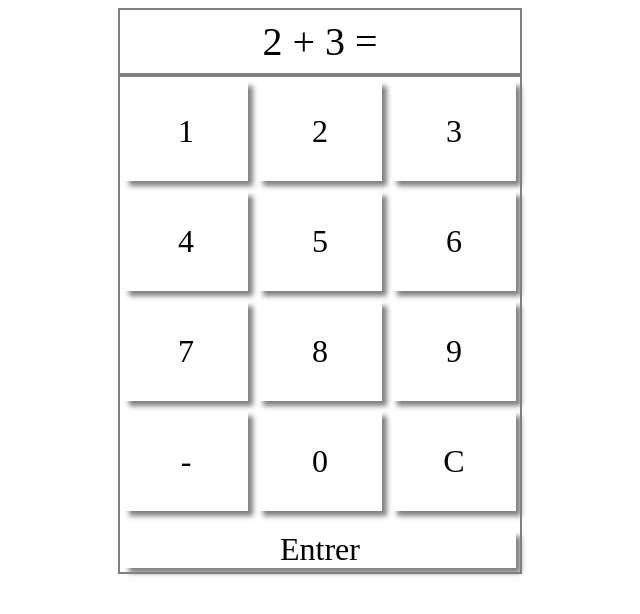
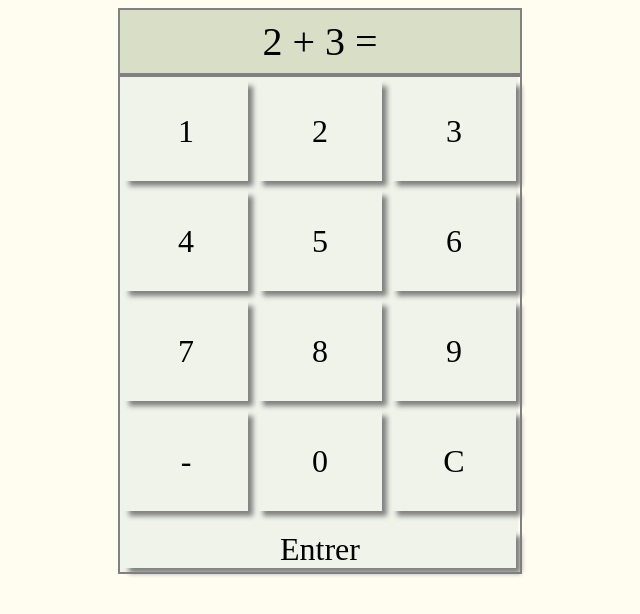
Before and after one commit to botlane-feeder/mental-calculation-gui, a SvelteKit app: page / in a window 1280 px wide. Shown: the top 614 px of the page, without its empty margins (322-962 px from the left). Built offline with nearby package versions, Linux system fonts and the light colour scheme.

Commit message:
UPDATE : Mise à jour des couleurs de fond + ADD : Ajout de couleur à la réussite ou à l'echec

```diff
--- a/src/app.html
+++ b/src/app.html
@@ -4,6 +4,7 @@
 		<meta charset="utf-8" />
 		<link rel="icon" href="%sveltekit.assets%/favicon.png" />
 		<meta name="viewport" content="width=device-width, initial-scale=1" />
+		<style>body{background-color: #FFFDF0;}</style>
 		%sveltekit.head%
 	</head>
 	<body data-sveltekit-preload-data="hover">
--- a/src/components/Equation.svelte
+++ b/src/components/Equation.svelte
@@ -18,5 +18,7 @@
     font-size: 40px;
 
     border: solid 2px grey;
+
+    background-color: #D9DFC6;
   }
 </style>
--- a/src/components/Keypad.svelte
+++ b/src/components/Keypad.svelte
@@ -61,6 +61,8 @@
     box-shadow: 5px 5px 5px grey;
     transition: all 0.3s ease;
 
+    /* background-color: #FFF2C2; */
+
   }
   .cell:hover{
     box-shadow: -5px -5px 5px grey;
--- a/src/components/MentalCalculation.svelte
+++ b/src/components/MentalCalculation.svelte
@@ -10,6 +10,8 @@
     {"equation":"20 + 5", "response":25},
     {"equation":"23 - 8", "response":15},
   ];
+  let winAnimating=$state(false);
+  let wrongAnimating=$state(false);
   let idEquation:number = $state( sortEquation( equationArray.length-1 ) );
 
   let equation:string = $derived(equationArray[idEquation]["equation"]);
@@ -17,27 +19,93 @@
   function verification(){
     if(equationArray[idEquation]["response"] == response){
       // Affichage vert
+      winAnimation();
       // Nouvelle équation
       idEquation = sortEquation( equationArray.length );
       console.log(idEquation);
       // Relance du chrono
     }else{
-      // Affichage vert
+      // Affichage rouge
+      wrongAnimation();
     }
   }
   function sortEquation(max:number):number{
     return Math.floor(Math.random() * max);
   }
+
+  function winAnimation() {
+    winAnimating = true;
+    setTimeout(() => {
+      winAnimating = false;
+    }, 1000);
+  }
+  function wrongAnimation(){
+    wrongAnimating = true;
+    setTimeout(() => {
+      wrongAnimating = false;
+    }, 1000);
+  }
 </script>
 
-<div class="container">
+{#key winAnimating || wrongAnimating}
+<div class="container {winAnimating ? 'winAnimating' : ''} {wrongAnimating ? 'wrongAnimating' : ''}">
   <Equation {equation} {response}/>
   <Keypad bind:response={response} {verification}/>
 </div>
+{/key}
+
 
 <style>
   .container{
     max-width: 800px;
     min-width: 400px;
+
+    background-color: #EFF3EA;
+    /* border: transparent 10px solid; */
+  }
+  .wrongAnimating{
+    animation: blinkRed 0.2s infinite;
+
+  }
+  @keyframes blinkRed {
+    0%, 100% {
+      border: transparent 10px solid;
+    }
+    50% {
+      border: red 10px solid;
+    }
+  }
+
+
+  .winAnimating {
+    animation: rotateBorder 3s linear;
+  }
+
+  @keyframes rotateBorder {
+    0% {
+      border: green 10px solid;
+      border-top-color: transparent;
+      border-left-color: transparent;
+    }
+    25% {
+      border: green 10px solid;
+      border-right-color: transparent;
+      border-bottom-color: transparent;
+    }
+    50% {
+      border: green 10px solid;
+      border-left-color: transparent;
+      border-top-color: transparent;
+    }
+    75% {
+      border: green 10px solid;
+      border-bottom-color: transparent;
+      border-right-color: transparent;
+    }
+    100% {
+      border: green 10px solid;
+      border-top-color: transparent;
+      border-left-color: transparent;
+    }
   }
 </style>
```
Also changed, not shown: 2 other files (tests, documents, lock files or other folders).
